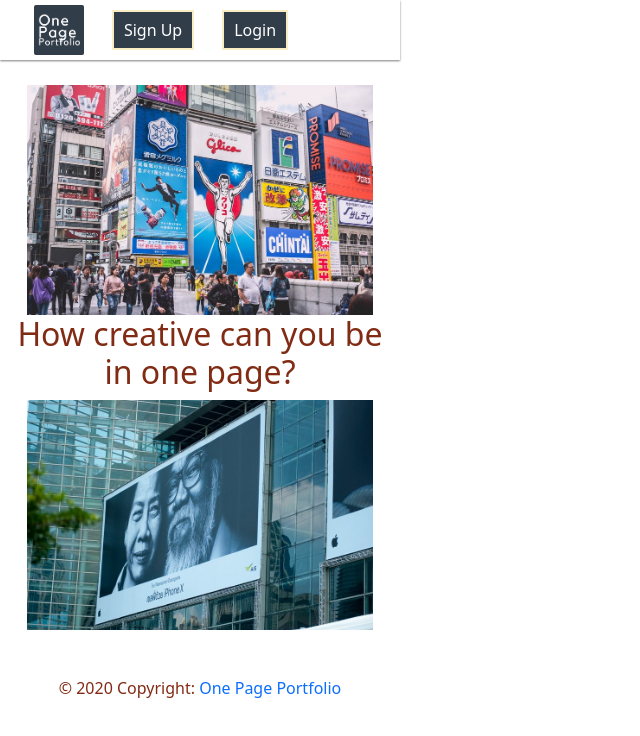
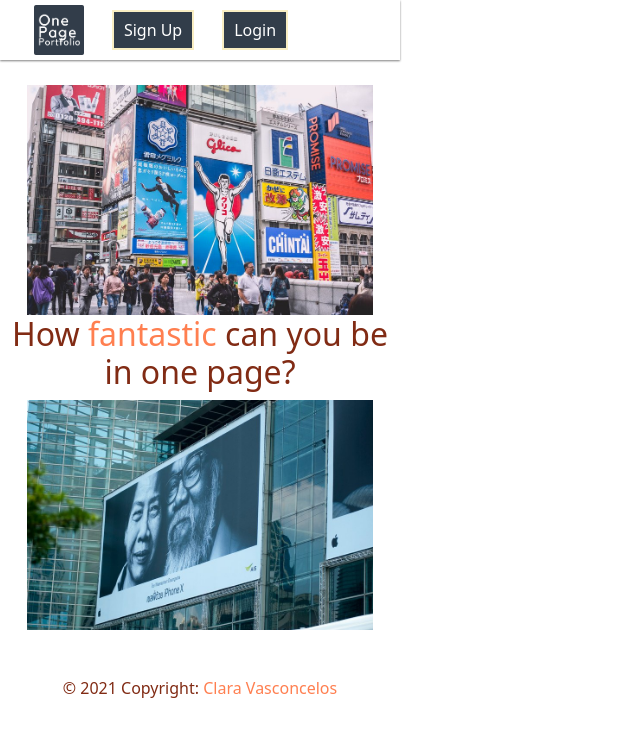
Before and after one commit to claraeclara/one-page-portfolio-client, a React (Create React App) app: page / in a window 1280 px wide. Shown: the top 736 px of the page, without its empty margins (0-640 px from the left). Built offline with nearby package versions, Linux system fonts and the light colour scheme; no server answers.

Commit message:
Finish the home page

```diff
--- a/src/App.js
+++ b/src/App.js
@@ -18,7 +18,11 @@
 import IsPrivate from './components/IsPrivate/IsPrivate';
 import IsAnon from './components/IsAnon/IsAnon';
 
+
+
 function App() {
+
+
   return (
     <div className="App">
       <Navbar />
--- a/src/components/Footer/Footer.js
+++ b/src/components/Footer/Footer.js
@@ -1,13 +1,11 @@
-import { Link } from 'react-router-dom';
-
 function Footer() {
-
   return (
     <div className="Footer">
-<div className="footer-copyright text-center py-3">© 2020 Copyright:
-        <a href="https://github.com/claraeclara"> One Page Portfolio</a>
+      <div className="footer-copyright text-center py-3">
+        © 2021 Copyright:
+        <a href="https://github.com/claraeclara"> Clara Vasconcelos</a>
+      </div>
     </div>
-      </div>
   );
 }
 
--- a/src/context/auth.context.js
+++ b/src/context/auth.context.js
@@ -1,6 +1,5 @@
 import axios from 'axios';
 import React, { createContext, useState, useEffect } from 'react';
-import authService from '../services/auth.service';
 
 const AuthContext = createContext();
 const SERVER_URL = process.env.REACT_APP_SERVER_URL;
--- a/src/index.css
+++ b/src/index.css
@@ -5,9 +5,24 @@
   width: 400px;
 }
 
-a {
-  list-style: none;
-  color: black;
+a:link {
+  color: coral;
+  text-decoration: none;
+}
+
+a:visited {
+  text-decoration: none;
+  color: coral;
+}
+
+a:hover {
+  text-decoration: none;
+  color: coral;
+}
+
+a:active {
+  text-decoration: none;
+  color: coral;
 }
 
 h1,
--- a/src/pages/CreatePortfolioPage/CreatePortfolioPage.js
+++ b/src/pages/CreatePortfolioPage/CreatePortfolioPage.js
@@ -1,5 +1,5 @@
 import axios from 'axios';
-import { useState, useEffect } from 'react';
+import { useState } from 'react';
 import { useNavigate } from 'react-router-dom';
 import { useContext } from 'react';
 import { AuthContext } from '../../context/auth.context';
@@ -7,7 +7,6 @@
 
 import zigZag from './../../images/zigZag.png';
 import inLine from './../../images/inLine.png';
-import stripes from './../../images/stripes.png';
 
 function CreatePortfolioPage(props) {
   const [name, setName] = useState('');
--- a/src/pages/EditPortfolioPage/EditPortfolioPage.js
+++ b/src/pages/EditPortfolioPage/EditPortfolioPage.js
@@ -6,7 +6,6 @@
 
 import zigZag from './../../images/zigZag.png';
 import inLine from './../../images/inLine.png';
-import stripes from './../../images/stripes.png';
 
 function EditPortfolioPage(props) {
   const [name, setName] = useState('');
--- a/src/pages/EditProfilePage/EditProfilePage.js
+++ b/src/pages/EditProfilePage/EditProfilePage.js
@@ -1,6 +1,6 @@
 import { useState, useEffect } from 'react';
 import axios from 'axios';
-import { useParams, useNavigate } from 'react-router-dom';
+import { useNavigate } from 'react-router-dom';
 import { useContext } from 'react';
 import { AuthContext } from '../../context/auth.context';
 import fileService from '../../services/file.service';
--- a/src/pages/HomePage/HomePage.js
+++ b/src/pages/HomePage/HomePage.js
@@ -1,15 +1,39 @@
 import { Link } from 'react-router-dom';
-import { useContext } from 'react';
+import { useContext, useState, useEffect } from 'react';
 import { AuthContext } from '../../context/auth.context';
 
 function HomePage() {
-  const { isLoggedIn, user, logOutUser } = useContext(AuthContext);
+  const { isLoggedIn } = useContext(AuthContext);
+  const [word, setWord] = useState([]);
+
+  const randomWordGenerator = (words) => {
+    let randomWord = words[Math.floor(Math.random() * words.length)];
+
+    setWord(randomWord);
+  };
+
+  useEffect(() => {
+    const myArray = [
+      'creative',
+      'objective',
+      'inspiring',
+      'innovating',
+      'fantastic',
+      'smart',
+      'influential',
+      'cute',
+    ];
+    randomWordGenerator(myArray);
+  }, []);
 
   return (
     <div className="HomePage">
       <img src="screen2.jpeg" alt="creative" height="230px" />
 
-      <h2>How creative can you be in one page?</h2>
+      <h2>
+        How <span style={{ color: `coral` }}>{word}</span> can you be in one
+        page?
+      </h2>
 
       <img src="screen.jpeg" alt="creative" height="230px" />
       <br></br>
--- a/src/pages/LoginPage/LoginPage.js
+++ b/src/pages/LoginPage/LoginPage.js
@@ -5,7 +5,6 @@
 import { Link, useNavigate } from 'react-router-dom';
 import { AuthContext } from '../../context/auth.context';
 
-import authService from '../../services/auth.service';
 
 const SERVER_URL = process.env.REACT_APP_SERVER_URL;
 
--- a/src/pages/ProfilePage/ProfilePage.js
+++ b/src/pages/ProfilePage/ProfilePage.js
@@ -5,7 +5,6 @@
 import { useState } from 'react';
 
 import Card from 'react-bootstrap/Card';
-import CardGroup from 'react-bootstrap/CardGroup';
 import { ListGroup } from 'react-bootstrap';
 import { ListGroupItem } from 'react-bootstrap';
 
--- a/src/pages/SearchPage/SearchPage.js
+++ b/src/pages/SearchPage/SearchPage.js
@@ -14,6 +14,7 @@
     444, 555, 666, 888, 999, 46, 333, 2321, 900, 1000, 2000, 5000, 6000,
   ]);
   const [results, setResults] = useState([]);
+  const [filteredResults, setFilteredResults] = useState([]);
 
   useEffect(() => {
     const fetchData = async () => {
@@ -32,42 +33,43 @@
         //   },
         // });
         setResults(cleanArr);
-        console.log('done fetching');
+        setFilteredResults(cleanArr);
       } catch (error) {
         console.log(error);
       }
     };
+
     fetchData();
-    console.log('ART is here', art);
   }, []);
 
-  useEffect(() => {
   const searchArt = (char) => {
     let filteredArt;
-      if (char === ' ') {
-        filteredArt = results;
-      } else {
     filteredArt = results.filter((oneArt) => {
       return oneArt.title.toLowerCase().includes(char.toLowerCase());
     });
-      }
-      setArt(filteredArt);
+
+    setFilteredResults(filteredArt);
   };
 
   const handleSearch = (event) => {
-      setArtName(event.target.value);
     searchArt(event.target.value);
   };
-    if (results.length) {
-      searchArt();
-    }
-  }, [results]);
 
   return (
     <>
       <div>
-        {results.length &&
-          results.map((oneArt) => {
+        <div>
+          <br />
+          <input
+            value={undefined}
+            type="text"
+            onChange={handleSearch}
+            placeholder="Search for inspiration"
+          />
+          <br />
+        </div>
+        {filteredResults.length &&
+          filteredResults.map((oneArt) => {
             return (
               <>
                 <Card style={{ width: '18rem' }}>
@@ -86,10 +88,7 @@
             <ListGroupItem>{art.title}</ListGroupItem>
           </ListGroup>
         </Card>
-        <div>
-          <label>Search for inspiration</label>
-          <input value={undefined} type="text" onChange="" />
-        </div> */}
+         */}
 
         {/* <div>
         <Row style={{ width: '100%', justifyContent: 'center' }}>
```
Lines whose indentation alone changed are shown as unchanged.
